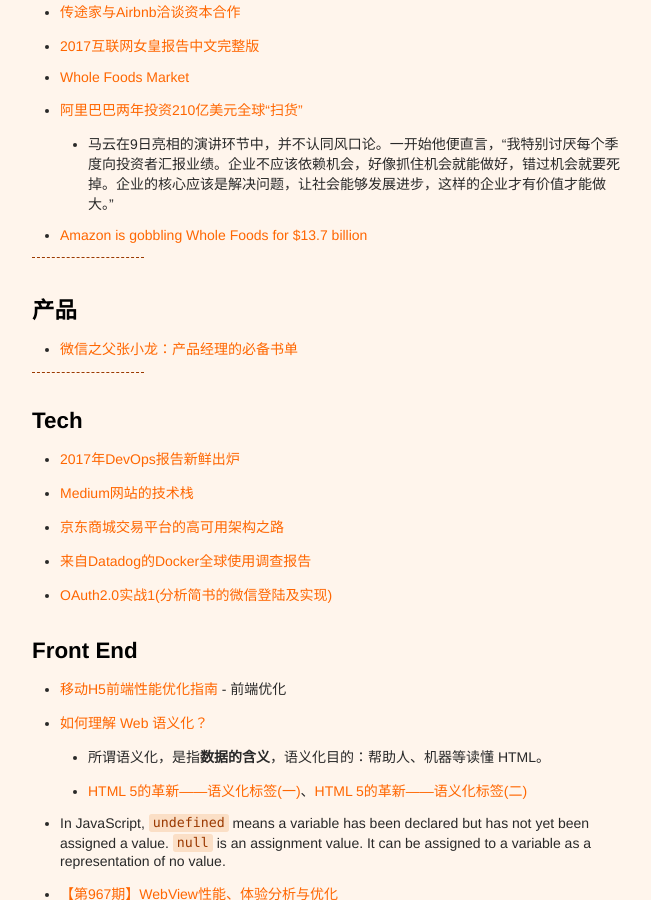
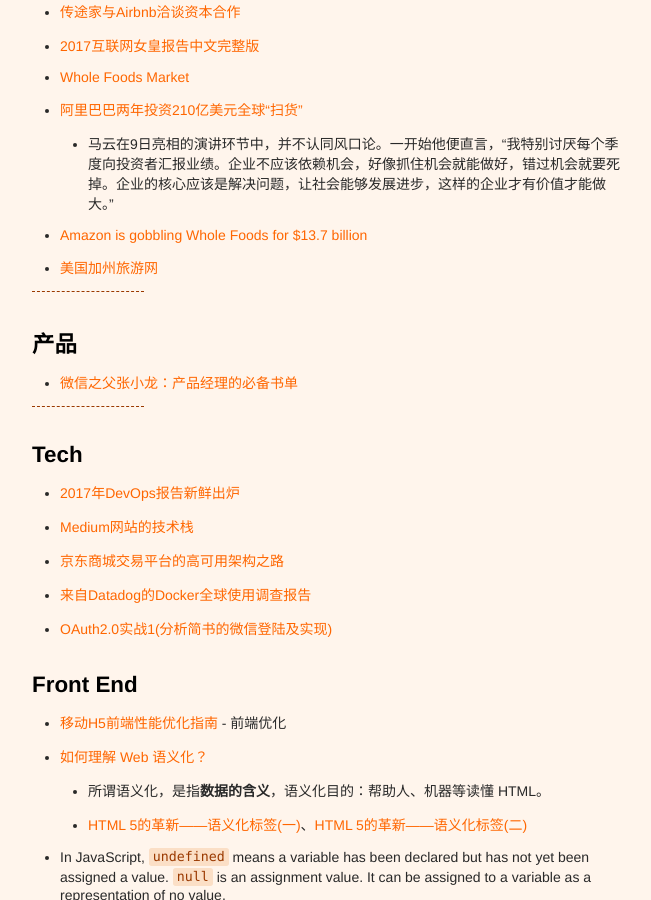
Before and after one commit to xianyuxmu/xianyuxmu.github.io, a Jekyll site: the page built from _posts/2017-06-01-monthly-reading.md, in a window 1280 px wide and 900 px high, scrolled down 1533 px. Shown: the whole window, without its empty margins (314-965 px from the left). Built offline with Jekyll 4.4.1, drawn with Linux system fonts in a browser that asks for light colours; comment, search, counter and statistics services are not loaded.

Commit message:
Morning 28 June, 2017

```diff
--- a/_posts/2017-06-01-monthly-reading.md
+++ b/_posts/2017-06-01-monthly-reading.md
@@ -62,6 +62,7 @@
 - [阿里巴巴两年投资210亿美元全球“扫货”](http://news.sina.com.cn/c/2017-06-10/doc-ifyfzhpq6474857.shtml)
 	- 马云在9日亮相的演讲环节中，并不认同风口论。一开始他便直言，“我特别讨厌每个季度向投资者汇报业绩。企业不应该依赖机会，好像抓住机会就能做好，错过机会就要死掉。企业的核心应该是解决问题，让社会能够发展进步，这样的企业才有价值才能做大。”
 - [Amazon is gobbling Whole Foods for $13.7 billion](https://techcrunch.com/2017/06/16/report-amazon-is-gobbling-whole-foods-for-a-reported-13-7-billion/?utm_medium=TCnewsletter)
+- [美国加州旅游网](http://www.visitcalifornia.com/)
 
 
 ----
```
